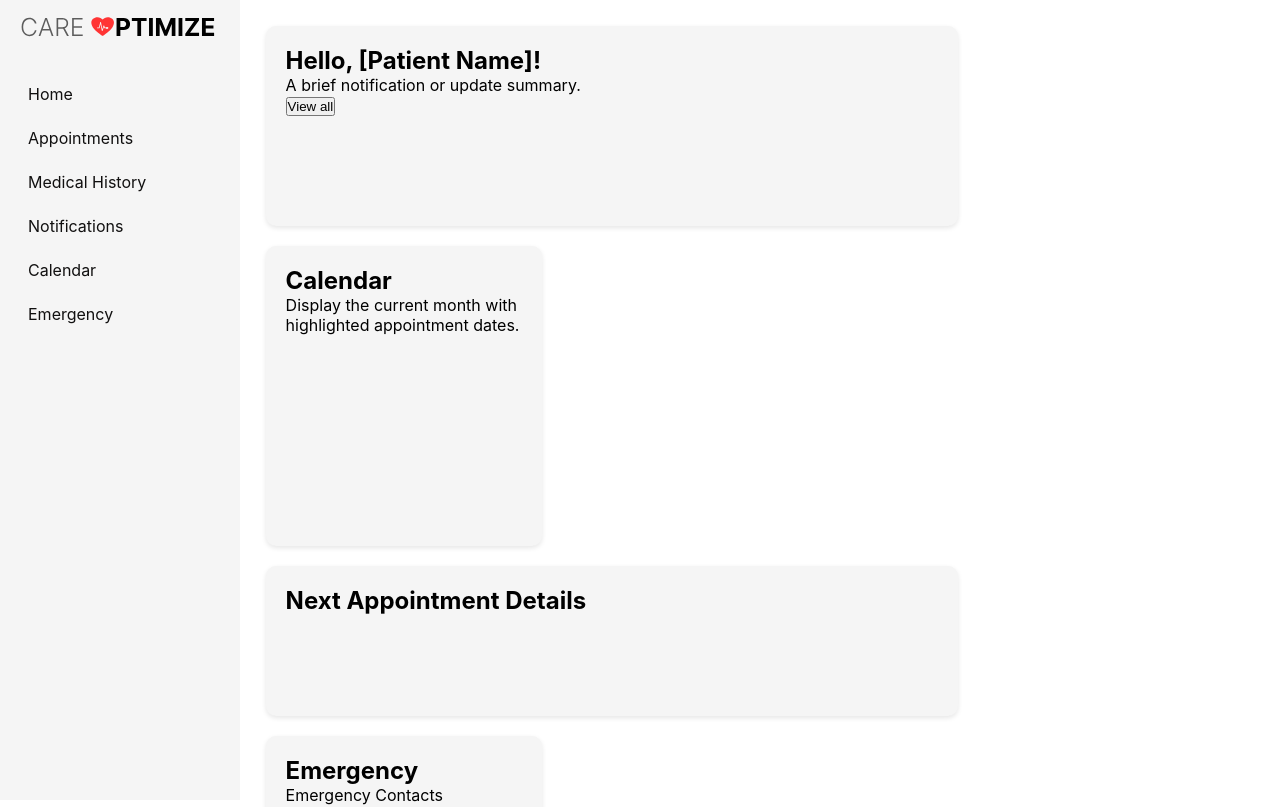
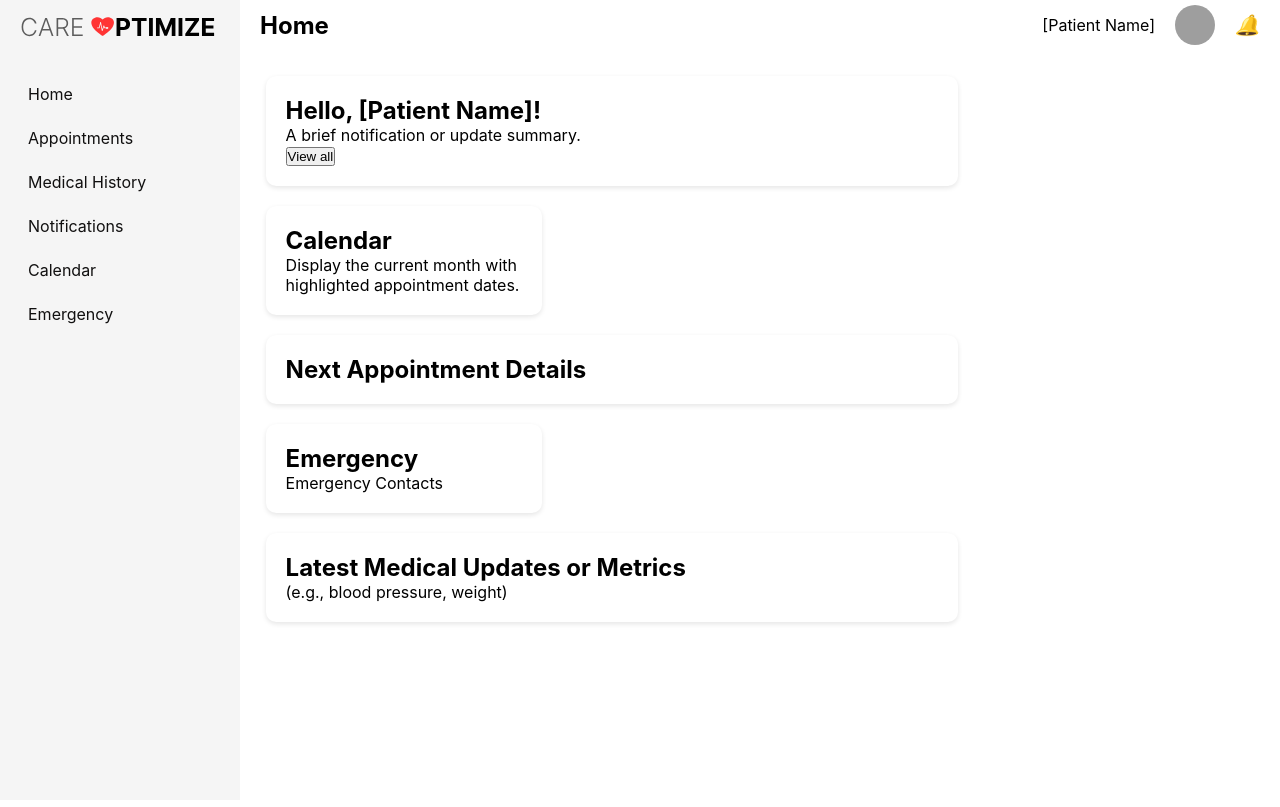
Before and after one commit to ThisaraNilupul/careoptimize_frontend, a React (Create React App) app: page /patient/home in a window 1280 px wide. Shown: the top 807 px of the page. Built offline with nearby package versions, Linux system fonts and the light colour scheme; grey boxes are pictures that could not be loaded.

Commit message:
Header added and few styles added

```diff
--- a/src/App.css
+++ b/src/App.css
@@ -1,16 +1,22 @@
 .app-container {
     display: flex;
-    flex-direction: row;
+    /* flex-direction: row; */
     height: 100vh;
   }
 
+  .main-layout {
+    display: flex;
+    flex-direction: column;
+    width: 100%;
+  }
 
   .content {
+    flex: 1;
+    margin-top: 50px;
+    margin-left: 240px;
     padding: 2%;
-    flex: 1;
-    margin-left: 240px;
-    width:100%;
-    min-height: 100vh;
+    /* width:100%;  */
+    /* min-height: 100vh; */
     background-color: #ffffff;
   }
 
--- a/src/App.js
+++ b/src/App.js
@@ -1,6 +1,7 @@
 import React, { useState, useEffect } from 'react';
 import { BrowserRouter as Router, Routes, Route, useLocation } from 'react-router-dom';
 import Sidenav from "./components/Sidenav-component/Sidenav";
+import MainHeader from './components/MainHeader-component/MainHeader';
 import { AppRoutes } from './common/AppRoutes';
 import './App.css';
 
@@ -43,12 +44,15 @@ function App() {
   return (
     <div className={isAuthPage() ? 'auth-container' : 'app-container'}>
       {shouldShowSidebar() && <Sidenav menu={menuItems} />}
+      <div className='main-layout'>
+        {!isAuthPage() && <MainHeader />}
         <div className={isAuthPage() ? 'auth-content' : 'content'}>
           <Routes>
             {AppRoutes.map((route, i) => (
               <Route key={i} path={route.path} element={route.component} />
             ))}
           </Routes>
+        </div>
       </div>
     </div>
   );
--- a/src/components/BaseCard-component/Card.jsx
+++ b/src/components/BaseCard-component/Card.jsx
@@ -5,7 +5,7 @@ const Card = ({ width, height, children }) => {
     const style = {
         width: width || 'auto',
         height: height || 'auto',
-        backgroundColor: '#f5f5f5',
+        backgroundColor: '#ffffff',
         borderRadius: '10px',
         padding: '20px',
         minwidth: '50%',
--- /dev/null
+++ b/src/components/MainHeader-component/MainHeader.css
@@ -0,0 +1,32 @@
+.mainheader {
+    position: fixed;
+    top: 0;
+    left: 240px;
+    width: calc(100% - 240px);
+    height: 50px;
+    display: flex;
+    justify-content: space-between;
+    align-items: center;
+    padding: 0 20px;
+  }
+
+.mainheader-left h2 {
+    margin: 0;
+  }
+
+  .mainheader-right {
+    display: flex;
+    align-items: center;
+  }
+
+  .profile-pic {
+    width: 40px;
+    height: 40px;
+    border-radius: 50%;
+    margin-left: 20px;
+  }
+
+  .notification-icon {
+    font-size: 20px;
+    margin-left: 20px;
+  }
--- /dev/null
+++ b/src/components/MainHeader-component/MainHeader.jsx
@@ -0,0 +1,19 @@
+import React from 'react';
+import './MainHeader.css';
+
+const MainHeader = () => {
+  return (
+    <div className='mainheader'>
+      <div className='mainheader-left'>
+        <h2>Home</h2>
+      </div>
+      <div className='mainheader-right'>
+        <span>[Patient Name]</span>
+        <img className='profile-pic' src='/path-to-profile-pic.jpg' alt='Profile' />
+        <i className="notification-icon">🔔</i>
+        </div>
+    </div>
+  );
+}
+
+export default MainHeader;
--- a/src/pages/Patient/Patient-HomePage/PatientHome.jsx
+++ b/src/pages/Patient/Patient-HomePage/PatientHome.jsx
@@ -5,29 +5,23 @@ import './PatientHome.css';
 function PatientHome() {
   return (
     <div className='patientHome'>
-        {/* <div className='card-greetingSection'>greetingSection</div>
-        <div className='card-appointmentSection'>appointmentSection</div>
-        <div className='card-metricsSection'>metricsSection</div>
-        <div className='card-calendarSection'>calendarSection</div>
-        <div className='card-emergencySection'>emergencySection</div> */}
-
-      <Card width="70%" height="200px">
+      <Card width="70%" height="30%">
         <h2>Hello, [Patient Name]!</h2>
         <p>A brief notification or update summary.</p>
         <button>View all</button>
       </Card>
-      <Card width="28%" height="300px">
+      <Card width="28%" height="30%">
         <h2>Calendar</h2>
         <p>Display the current month with highlighted appointment dates.</p>
       </Card>
-      <Card width="70%" height="150px">
+      <Card width="70%" height="30%">
         <h2>Next Appointment Details</h2>
       </Card>
-      <Card width="28%" height="150px">
+      <Card width="28%" height="30%">
         <h2>Emergency</h2>
         <p>Emergency Contacts</p>
       </Card>
-      <Card width="70%" height="150px">
+      <Card width="70%" height="30%">
         <h2>Latest Medical Updates or Metrics</h2>
         <p>(e.g., blood pressure, weight)</p>
       </Card>
```
Lines whose indentation alone changed are shown as unchanged.
